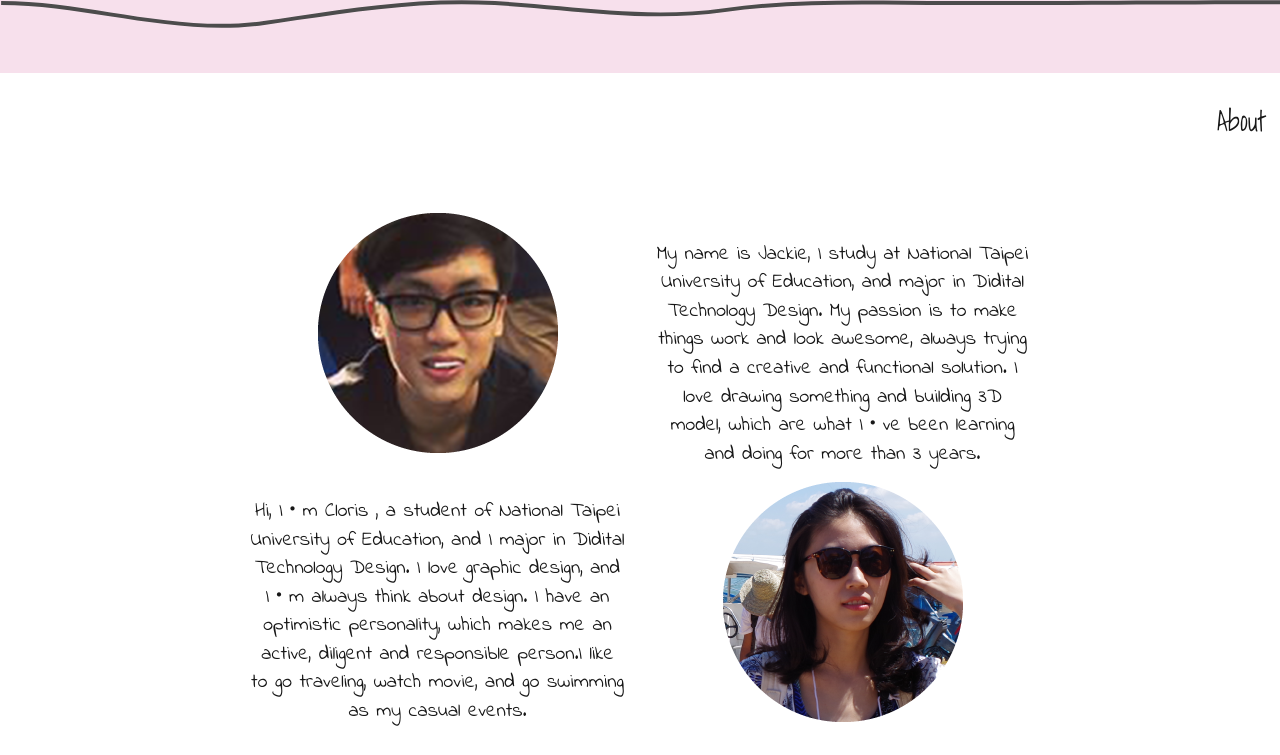
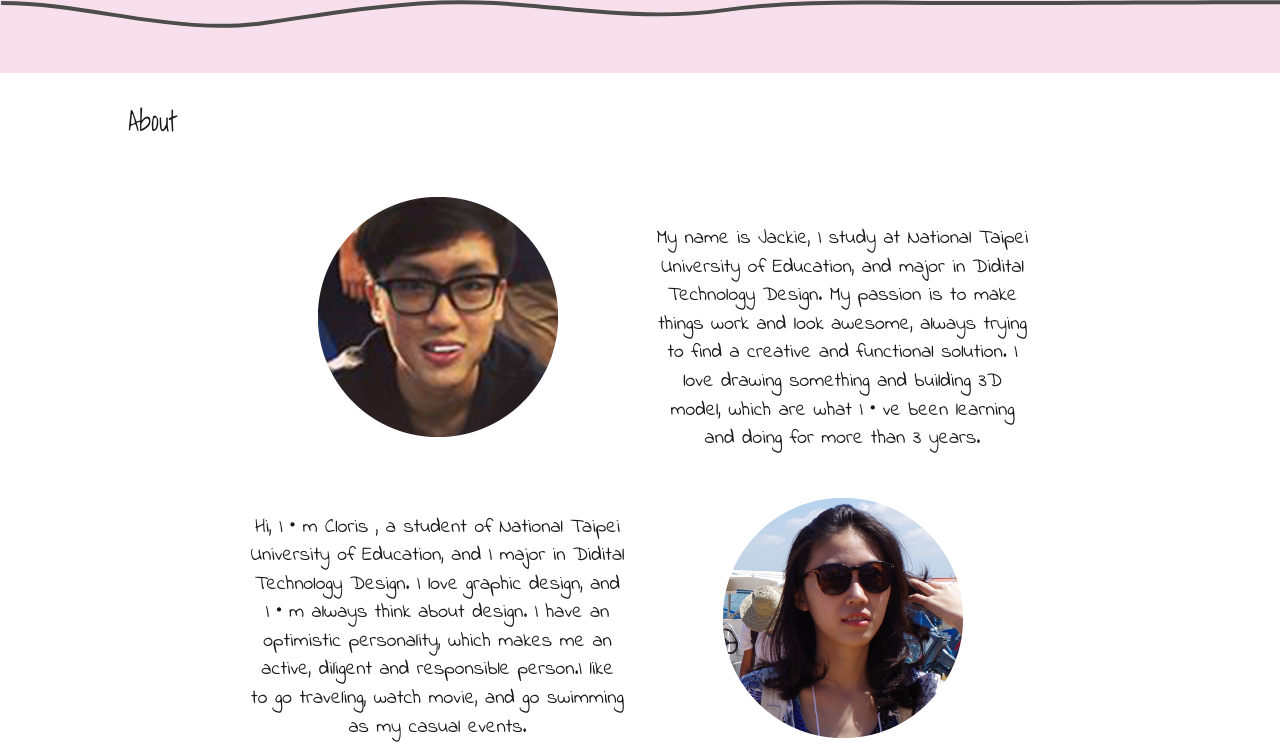
Before and after one commit to JackieHan17/H-H, a plain HTML site: page index.html in a window 1280 px wide. Shown: the part 1527-2282 px from the top of the page. Drawn offline with Linux system fonts and the light colour scheme.

Commit message:
fix this fucking shit

```diff
--- a/css/style.css
+++ b/css/style.css
@@ -307,9 +307,11 @@
 	}
 	.hung{
 		padding-right: 40%;
+		margin-top: 5%;
 	}
 	.hung2{
 		margin-left:40%;
+		margin-top: 5%;
 	}
 
 	.han2,.hung2 p {
@@ -323,7 +325,7 @@
 		content: attr(id);
 		position: absolute;
 		top: 1em;
-		right: 0.5em;
+		left:10%;
 	}
 	.nav {
 		-webkit-flex: none;
@@ -381,7 +383,7 @@
 		content: attr(id);
 		position: absolute;
 		top: 1em;
-		right: 0.5em;
+		left:0.5%;
 	}
 	.nav {
 		-webkit-flex: none;
```
